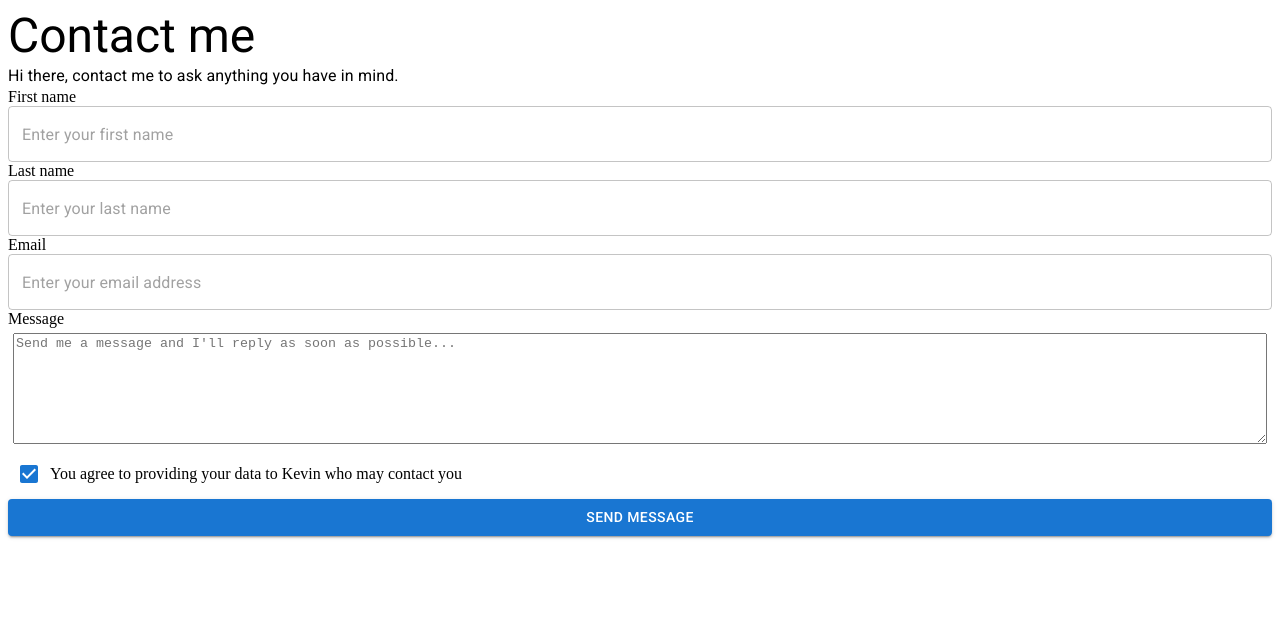
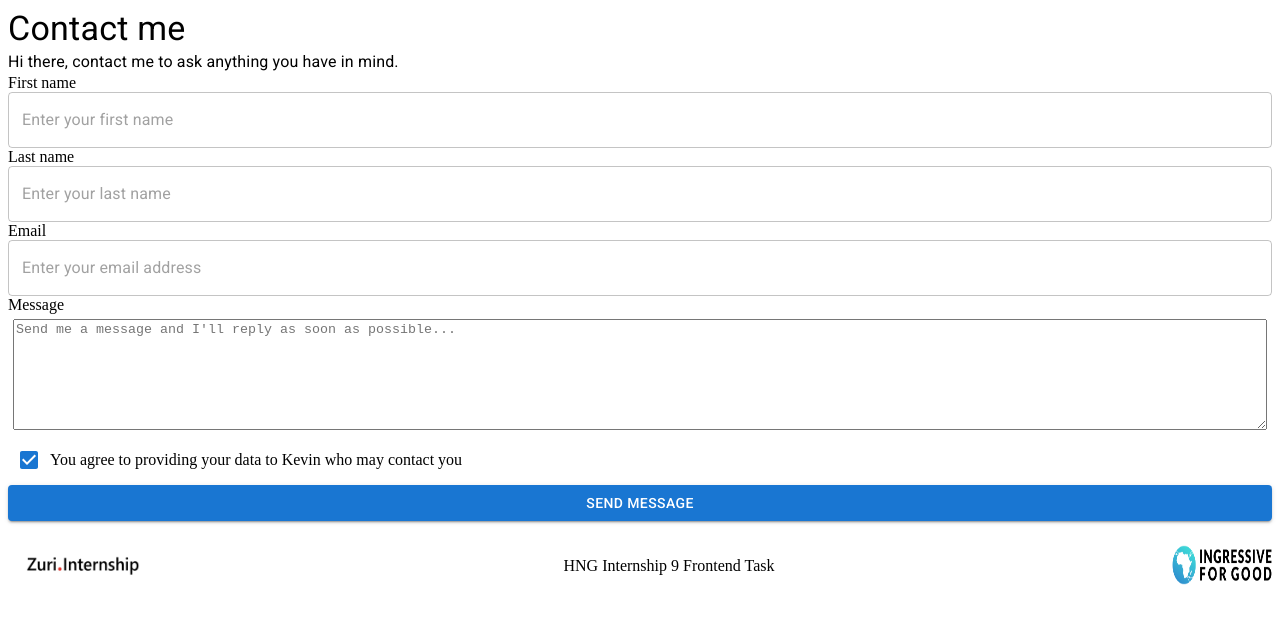
Before and after one commit to kevinmbuicode/HNG-Linktree-Internship, a React (Create React App) app in the folder link_tree/: page /contact in a window 1280 px wide. Shown: the top 624 px of the page. Built offline with nearby package versions, Linux system fonts and the light colour scheme.

Commit message:
Feat: add footer component

```diff
--- a/link_tree/src/App.js
+++ b/link_tree/src/App.js
@@ -2,6 +2,7 @@ import React from 'react';
 import Home from './components/Home';
 import { BrowserRouter, Routes, Route } from 'react-router-dom';
 import Contact from './components/Contact';
+import Footer from './components/Footer';
 
 function App() {
   return (
@@ -12,6 +13,7 @@ function App() {
           <Route path='contact' element={<Contact/>}/>
         </Routes>
       </BrowserRouter>
+      <Footer/>
     </div>
   );
 }
--- a/link_tree/src/components/Contact.js
+++ b/link_tree/src/components/Contact.js
@@ -18,11 +18,11 @@ const Contact = () => {
         justifyContent: "center",
       }}
     >
-      <Typography variant="h3">Contact me</Typography>
+      <Typography variant="h4" fontSize="bold">Contact me</Typography>
       <Typography>
         Hi there, contact me to ask anything you have in mind.
       </Typography>
-      <Box sx={{ display: "flex", flexDirection: "column" }}>
+      <Box sx={{ display: "flex", flexDirection: "column"}}>
         <label htmlFor="First name" id="first_name">
           First name
         </label>
--- a/link_tree/src/components/linksSection.js
+++ b/link_tree/src/components/linksSection.js
@@ -1,6 +1,6 @@
 import { Box, Button, styled } from "@mui/material";
 import React from "react";
-import { Link } from "react-router-dom";
+// import { Link } from "react-router-dom";
 import './styles.css'
 
 const LinksSection = () => {
```
